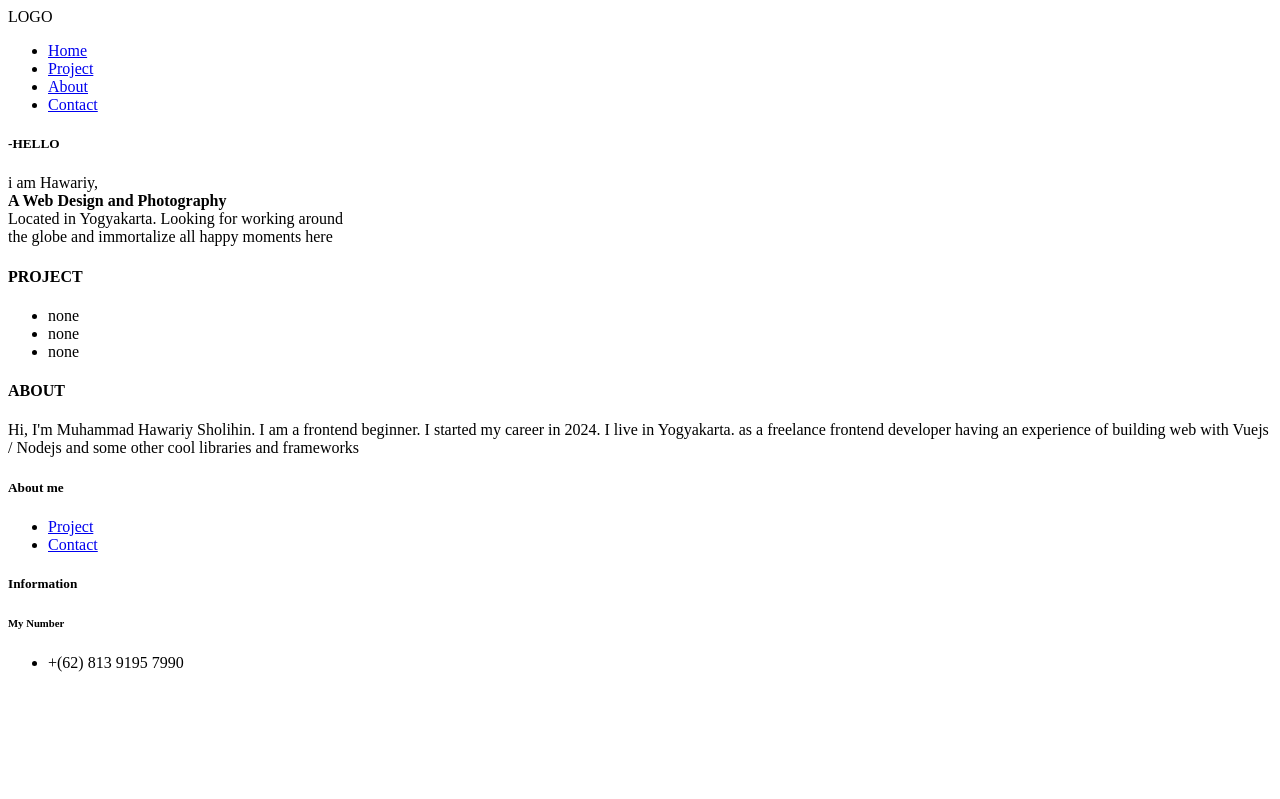
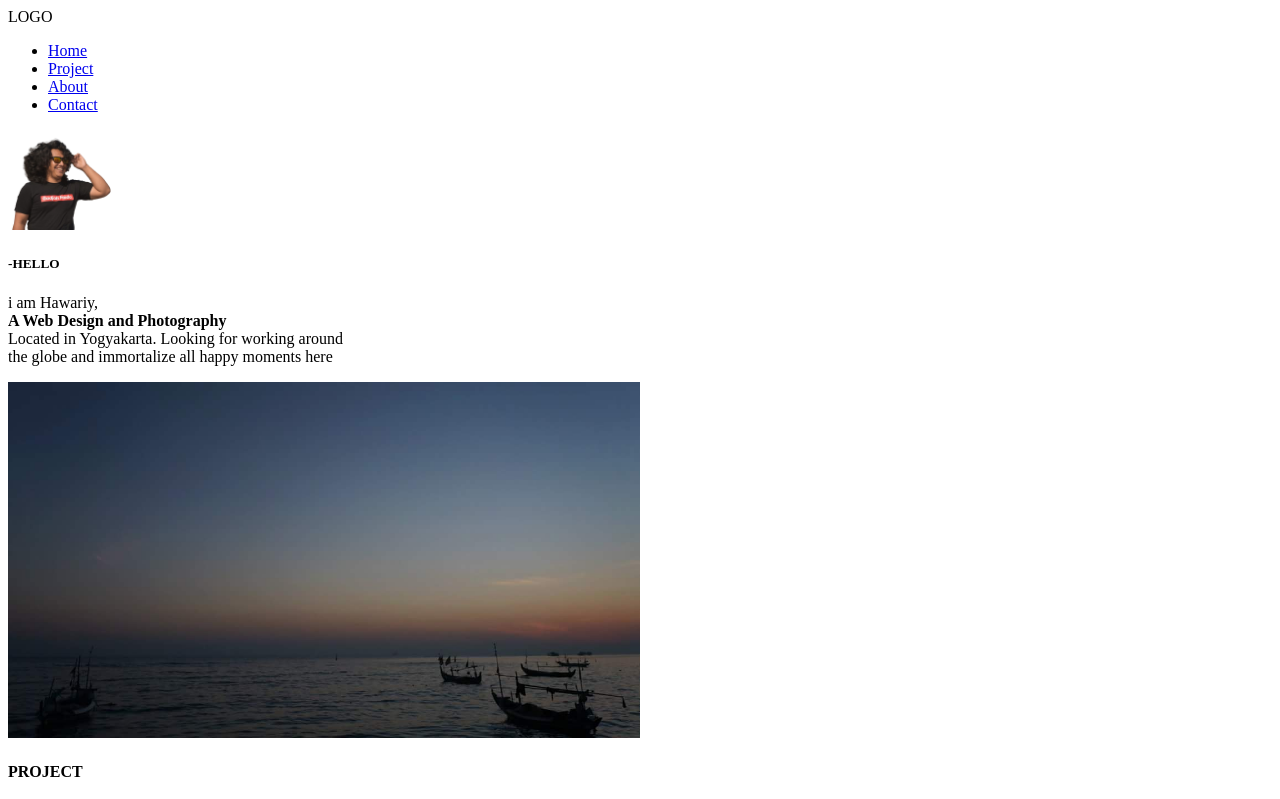
Before and after one commit to hawariy24/hawariys.com, a plain HTML site: page index.html in a window 1280 px wide. Shown: the top 799 px of the page. Drawn offline with Linux system fonts and the light colour scheme.

Commit message:
Website Portfolio

```diff
--- a/index.html
+++ b/index.html
@@ -13,10 +13,14 @@
         <li><a href="pages/about.html">About</a></li>
         <li><a href="pages/contact.html">Contact</a></li>
     </ul>
+
+    <img src="img/profil.png" height="100px" alt="Profil">
     <main>
         <h5>-HELLO</h5>
         <p>i am Hawariy,<br> <b>A Web Design and Photography</b> <br> Located in Yogyakarta. Looking for working around <br> the globe and immortalize all happy moments here</p>
     </main>
+
+    <img src="img/home.jpg" width="50%" alt="section">
 
     <h4>PROJECT</h4>
     <ul>
@@ -29,8 +33,6 @@
     <p>Hi, I'm Muhammad Hawariy Sholihin. I am a frontend beginner. I started my career in 2024. I live in Yogyakarta. as a freelance frontend developer having an experience of building web with Vuejs / Nodejs and some other cool libraries and frameworks</p>
 
 
-    <footer>
-
     <h5>About me</h5>
     <ul>
         <li><a href="pages/project.html">Project</a></li>
@@ -42,7 +44,7 @@
     <ul>
         <li>+(62) 813 9195 7990</li>
     </ul>
-</footer>
+
 
 
 </body>
```
Also changed, not shown: pages/about.html (+2 -0 lines), pages/contact.html (+2 -0 lines), pages/project.html (+2 -0 lines), img/about.jpg (added), img/contact.jpg (added), img/home.jpg (added), img/profil.png (added), img/project.jpg (added).
